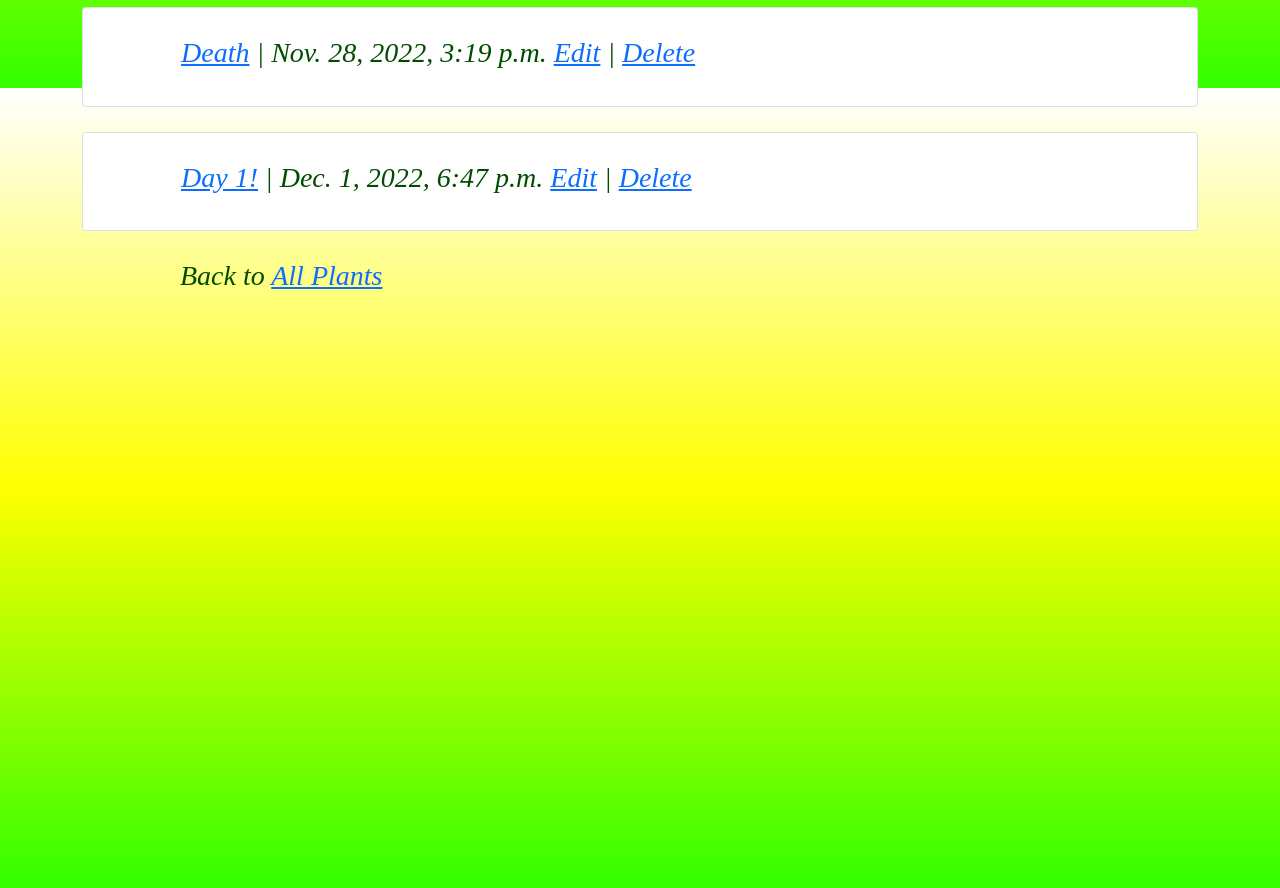
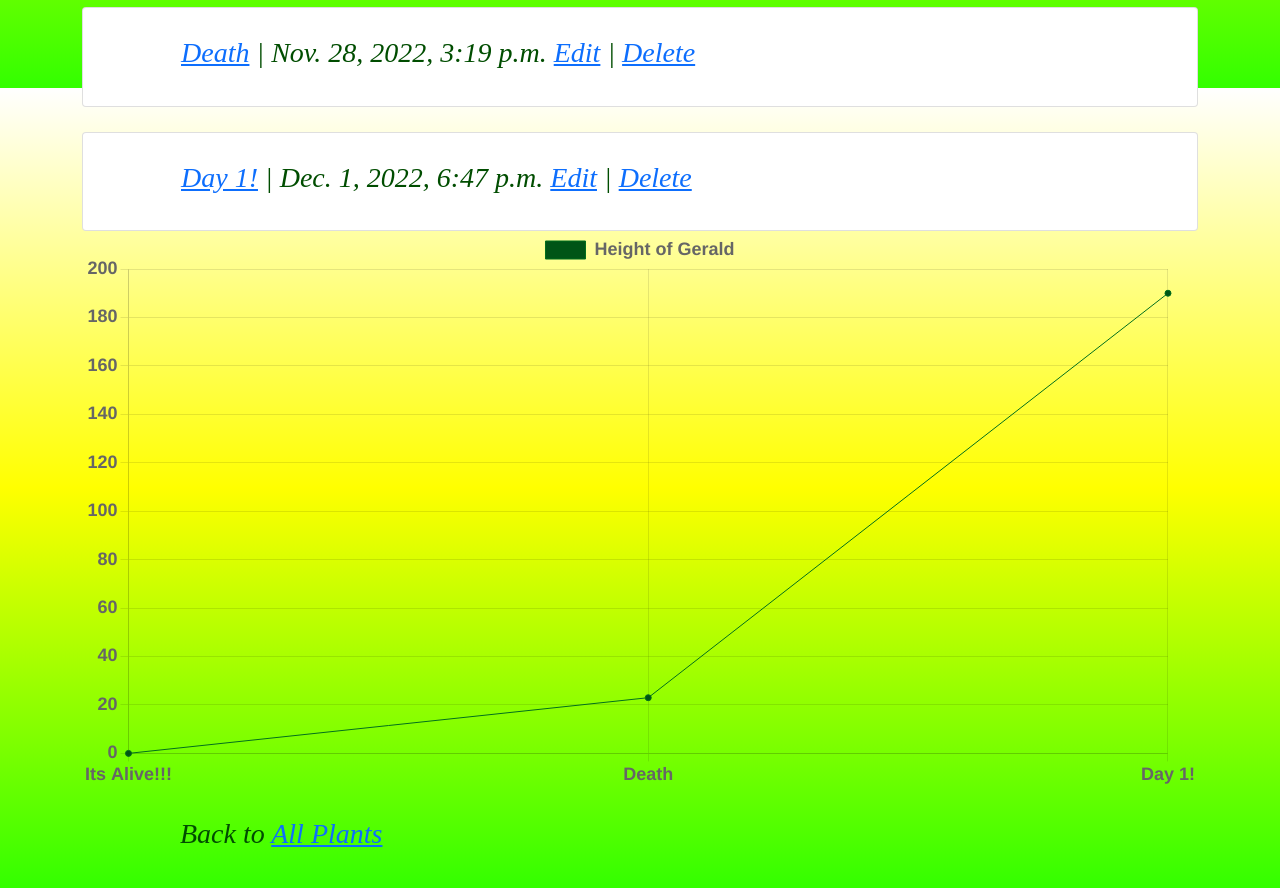
Before and after one commit to MichaelNiekamp/PlantApp, a Django app: page /planty/1/ in a window 1280 px wide. Shown: the part 712-1600 px from the top of the page. Run offline with Django 4.2, Linux system fonts and the light colour scheme; data comes from the database, SQL or seed files in the repository; both versions use the stored data as it was after the commit.

Commit message:
Graph Finished for now...

```diff
--- a/templates/plant_detail.html
+++ b/templates/plant_detail.html
@@ -20,6 +20,39 @@
 
 {% endfor %}
 
+<div>
+    <canvas id="myChart"></canvas>
+  </div>
+
+  <script src="https://cdn.jsdelivr.net/npm/chart.js"></script>
+
+  <script>
+    const ctx = document.getElementById('myChart');
+
+    Chart.defaults.font.size = 18;
+    Chart.defaults.font.weight = 800;
+    new Chart(ctx, {
+      type: 'line',
+      data: {
+        labels: [{% for event in events %} "{{ event.event_title }}", {% endfor %}],
+        datasets: [{
+        label: 'Height of {{ plant.name }}',
+        data: [{% for event in events %} "{{ event.height }}", {% endfor %}],
+        borderWidth: 1,
+        borderColor: '#006F1D',
+        backgroundColor: '#005416',
+    }]
+      },
+      options: {
+        scales: {
+          y: {
+            beginAtZero: true
+          }
+        }
+      }
+    });
+  </script>
+
 <h3>Back to <a href="{% url 'plant_list' %}">All Plants</a></h3>
 
 {% endblock content %}
```
Also changed, not shown: db.sqlite3, planty/planty-readme.md (renamed from planty/panty-readme.md).
